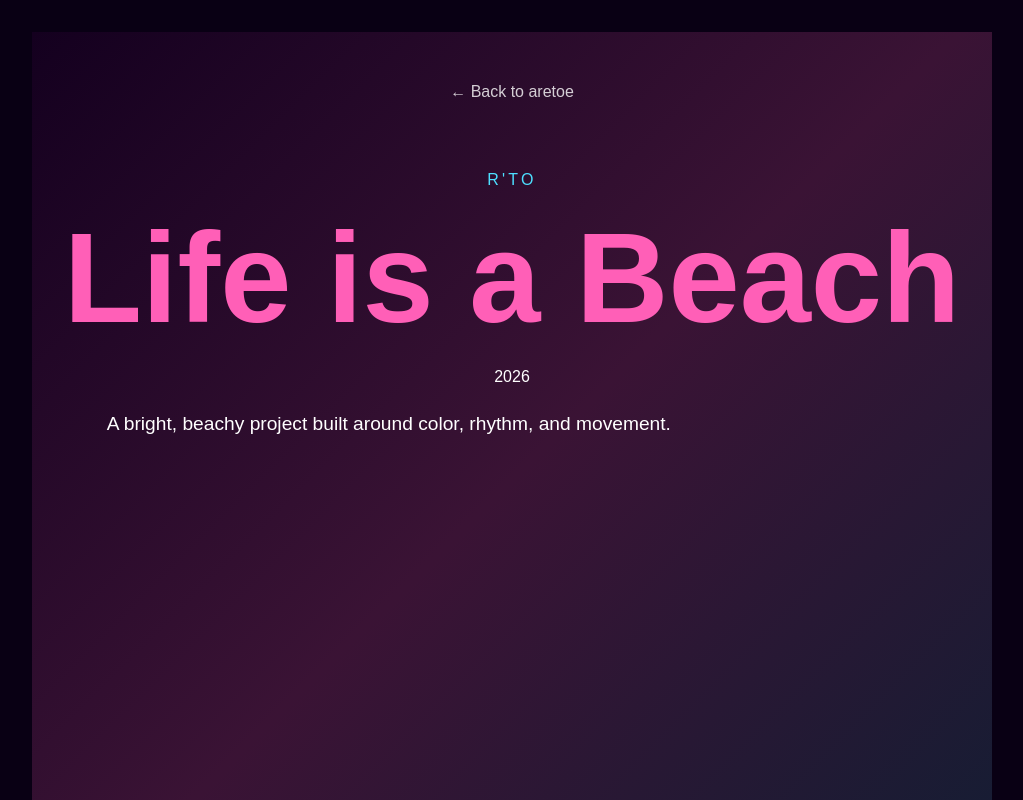
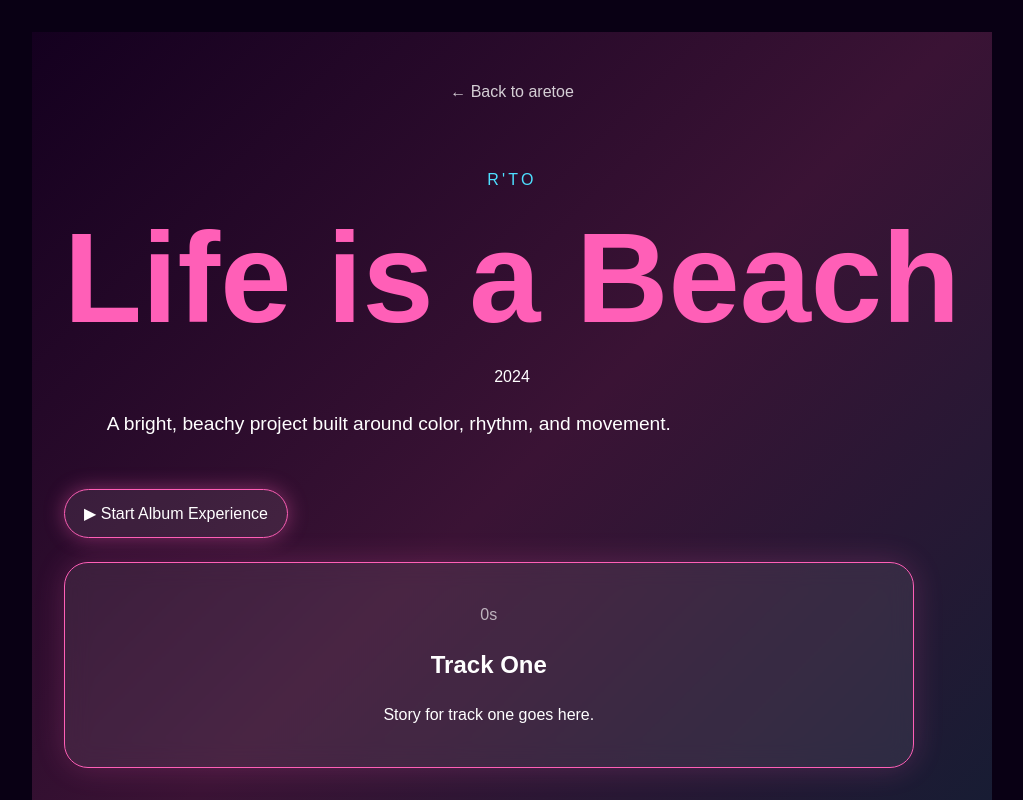
Before and after one commit to rtocastro/aretoe, a React (Vite) app: page /albums/life-is-a-beach in a window 1280 px wide. Shown: the top 800 px of the page, without its empty margins (128-1151 px from the left). Built offline with nearby package versions, Linux system fonts and the light colour scheme.

Commit message:
added storyplayer logic and individual styling and insertions

```diff
--- a/src/App.css
+++ b/src/App.css
@@ -98,6 +98,45 @@ a {
   line-height: 1.7;
 }
 
+.album-player-section {
+  margin-top: 3rem;
+  display: grid;
+  gap: 2rem;
+  max-width: 850px;
+}
+
+.spotify-player {
+  border: none;
+  border-radius: 18px;
+}
+
+.story-player {
+  display: grid;
+  gap: 1.5rem;
+}
+
+.story-button {
+  width: fit-content;
+  padding: 0.9rem 1.2rem;
+  border: 1px solid;
+  border-radius: 999px;
+  background: rgba(255, 255, 255, 0.08);
+  color: white;
+  cursor: pointer;
+}
+
+.story-panel {
+  padding: 1.5rem;
+  border-radius: 24px;
+  background: rgba(255, 255, 255, 0.08);
+  backdrop-filter: blur(12px);
+
+}
+
+.story-time {
+  opacity: 0.65;
+}
+
 @keyframes logo-spin {
   from {
     transform: rotate(0deg);
--- a/src/components/StoryPlayer.jsx
+++ b/src/components/StoryPlayer.jsx
@@ -0,0 +1,68 @@
+import { useEffect, useState } from "react";
+import { motion, AnimatePresence } from "framer-motion";
+
+function StoryPlayer({ album }) {
+  const [isPlaying, setIsPlaying] = useState(false);
+  const [elapsedTime, setElapsedTime] = useState(0);
+
+  const currentTrack =
+    album.tracks
+      .filter((track) => elapsedTime >= track.startTime)
+      .at(-1) || album.tracks[0];
+
+  useEffect(() => {
+    if (!isPlaying) return;
+
+    const timer = setInterval(() => {
+      setElapsedTime((prev) => prev + 1);
+    }, 1000);
+
+    return () => clearInterval(timer);
+  }, [isPlaying]);
+
+  function startExperience() {
+    setElapsedTime(0);
+    setIsPlaying(true);
+  }
+
+  function stopExperience() {
+    setIsPlaying(false);
+    setElapsedTime(0);
+  }
+
+  return (
+    <div className="story-player">
+      <button
+        className="story-button"
+        onClick={isPlaying ? stopExperience : startExperience}
+        style={{
+          borderColor: album.colors.primary,
+          boxShadow: `0 0 20px ${album.colors.primary}66`,
+        }}
+      >
+        {isPlaying ? "Stop Experience" : "▶ Start Album Experience"}
+      </button>
+
+<AnimatePresence mode="wait">
+<motion.div
+  key={currentTrack?.title}
+  className="story-panel"
+  style={{
+    border: `1px solid ${album.colors.primary}`,
+    boxShadow: `0 0 30px ${album.colors.primary}33`,
+  }}
+  initial={{ opacity: 0, y: 20 }}
+  animate={{ opacity: 1, y: 0 }}
+  exit={{ opacity: 0, y: -20 }}
+  transition={{ duration: 0.4 }}
+>
+    <p className="story-time">{elapsedTime}s</p>
+    <h2>{currentTrack?.title}</h2>
+    <p>{currentTrack?.story}</p>
+  </motion.div>
+</AnimatePresence>
+    </div>
+  );
+}
+
+export default StoryPlayer;
--- a/src/data/albums.js
+++ b/src/data/albums.js
@@ -3,25 +3,24 @@ export const albums = [
     title: "Life is a Beach",
     slug: "life-is-a-beach",
     artist: "R'To",
-    year: "2026",
+    year: "2024",
     colors: {
       primary: "#ff5fb7",
       secondary: "#4ddfff",
       background: "#14001f",
     },
     spotifyEmbed: "",
-    story:
-      "A bright, beachy project built around color, rhythm, and movement.",
+    story: "A bright, beachy project built around color, rhythm, and movement.",
     tracks: [
       {
         title: "Track One",
         startTime: 0,
-        story: "This is where the first song story appears.",
+        story: "Story for track one goes here.",
       },
       {
         title: "Track Two",
         startTime: 60,
-        story: "This story appears around the second track.",
+        story: "Story for track two goes here.",
       },
     ],
   },
--- a/src/pages/AlbumPage.jsx
+++ b/src/pages/AlbumPage.jsx
@@ -1,5 +1,6 @@
 import { useParams, Link } from "react-router-dom";
 import { albums } from "../data/albums";
+import StoryPlayer from "../components/StoryPlayer";
 
 function AlbumPage() {
   const { slug } = useParams();
@@ -30,6 +31,24 @@ function AlbumPage() {
         <h1 style={{ color: album.colors.primary }}>{album.title}</h1>
         <p>{album.year}</p>
         <p className="album-story">{album.story}</p>
+        <section className="album-player-section">
+  {album.spotifyEmbed && (
+<iframe
+  data-testid="embed-iframe"
+  style={{ borderRadius: "12px" }}
+  src="https://open.spotify.com/embed/album/0QZtA1BIm7CxoH0g5ghzPw?utm_source=generator&theme=0"
+  width="100%"
+  height="352"
+  frameBorder="0"
+  allowFullScreen
+  allow="autoplay; clipboard-write; encrypted-media; fullscreen; picture-in-picture"
+  loading="lazy"
+  title={`${album.title} Spotify player`}
+></iframe>
+  )}
+
+  <StoryPlayer album={album} />
+</section>
       </section>
     </main>
   );
```
